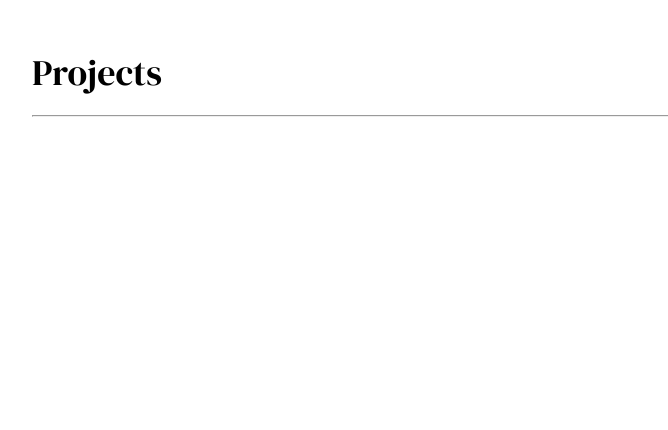
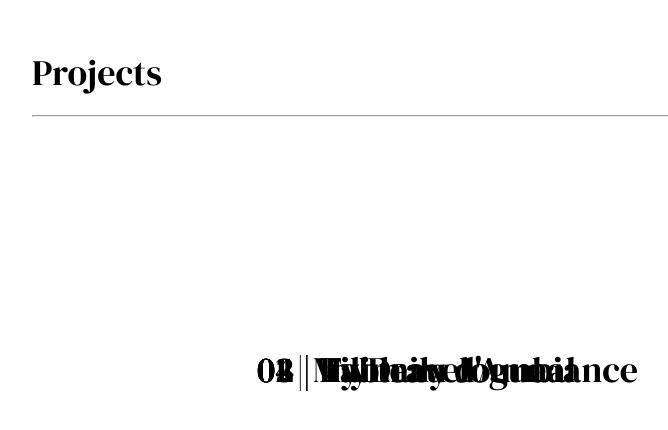
Before and after one commit to kim-jenny5/my-portfolio-site, a React (Create React App) app: page / in a window 1280 px wide. Shown: the part 2172-2602 px from the top of the page, without its empty margins (193-861 px from the left). Built offline with nearby package versions, Linux system fonts and the light colour scheme; a web font is replaced by a local one.

Commit message:
rendered project name onto site for now but text are overlapping

```diff
--- a/public/style.css
+++ b/public/style.css
@@ -382,3 +382,18 @@ height: 571.04px; */
 	top: 0;
 	font-size: 36px;
 }
+
+#projects .container .project-details {
+	position: absolute;
+	width: 66.375rem;
+	height: 122.25rem;
+	left: 0;
+	top: 8.563rem;
+}
+
+.each-project .container {
+	position: absolute;
+	left: 0;
+	width: 66.125rem;
+	height: 22.813rem;
+}
--- a/src/Projects.js
+++ b/src/Projects.js
@@ -1,5 +1,11 @@
 import React from "react";
 
 export default function Projects(props) {
-	return <div>{console.log([props])}</div>;
+	return (
+		<div className="each-project container">
+			<div className="title-text">
+				0{props.number} | {props.name}
+			</div>
+		</div>
+	);
 }
--- a/src/ProjectsCont.js
+++ b/src/ProjectsCont.js
@@ -51,7 +51,7 @@ export default class ProjectsCont extends Component {
 						Projects
 						<hr></hr>
 					</div>
-					<div>
+					<div className="project-details">
 						{projects.map((project, idx) => (
 							<Projects
 								key={idx}
```
